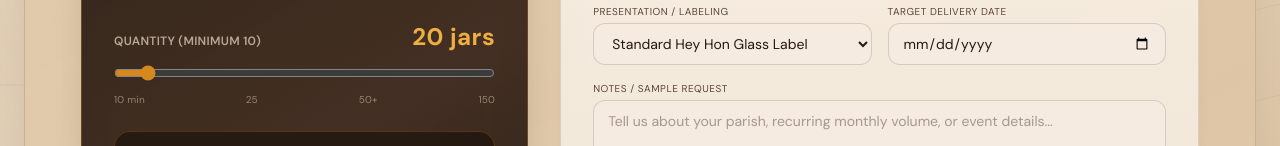
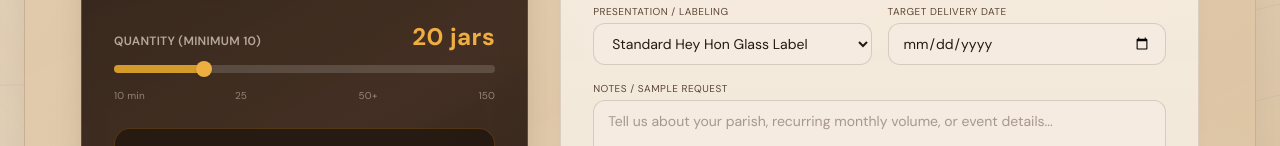
Before and after one commit to AntoinneS/HeyHon-Website, an Astro site: page /wholesale in a window 1280 px wide. Shown: the part 654-800 px from the top of the page. Built offline with nearby package versions, Linux system fonts and the light colour scheme; Astro itself is replaced by a stand-in of ours.

Commit message:
Fix wholesale slider alignment and categorized lead email alerts

```diff
--- a/src/components/WholesaleCalculator.tsx
+++ b/src/components/WholesaleCalculator.tsx
@@ -2,9 +2,25 @@ import { useMemo, useState, type FormEvent } from 'react';
 import { Building2, CheckCircle2, MessageCircle } from 'lucide-react';
 import { BRAND, formatJmd } from '@/data/brand';
 
+function sliderToQty(pos: number): number {
+  const clamped = Math.max(0, Math.min(300, pos));
+  if (clamped <= 100) return Math.round(10 + (clamped / 100) * 15);
+  if (clamped <= 200) return Math.round(25 + ((clamped - 100) / 100) * 25);
+  return Math.round(50 + ((clamped - 200) / 100) * 100);
+}
+
+function qtyToSlider(qty: number): number {
+  const clamped = Math.max(10, Math.min(150, qty));
+  if (clamped <= 25) return Math.round(((clamped - 10) / 15) * 100);
+  if (clamped <= 50) return Math.round(100 + ((clamped - 25) / 25) * 100);
+  return Math.round(200 + ((clamped - 50) / 100) * 100);
+}
+
 export default function WholesaleCalculator() {
   const [size, setSize] = useState<'266ml' | '500ml' | 'Mixed'>('266ml');
-  const [quantity, setQuantity] = useState<number>(20);
+  const [sliderPos, setSliderPos] = useState<number>(() => qtyToSlider(20));
+  const quantity = sliderToQty(sliderPos);
+  const sliderPct = (sliderPos / 300) * 100;
   const [category, setCategory] = useState('Café / Restaurant / Hotel');
   const [customLabel, setCustomLabel] = useState('Standard Hey Hon Glass Label');
   const [businessName, setBusinessName] = useState('');
@@ -118,18 +134,55 @@ export default function WholesaleCalculator() {
             </div>
             <input
               type="range"
-              min={10}
-              max={150}
-              step={5}
-              value={quantity}
-              onChange={(e) => setQuantity(Number(e.target.value))}
-              className="mt-3 w-full accent-gold cursor-pointer"
+              min={0}
+              max={300}
+              step={1}
+              value={sliderPos}
+              onChange={(e) => setSliderPos(Number(e.target.value))}
+              aria-label="Wholesale jar quantity"
+              aria-valuemin={10}
+              aria-valuemax={150}
+              aria-valuenow={estimate.qty}
+              style={{
+                background: `linear-gradient(to right, #d49b2a ${sliderPct}%, rgba(255, 255, 255, 0.15) ${sliderPct}%)`,
+              }}
+              className="mt-3 h-2 w-full appearance-none rounded-full accent-gold cursor-pointer [&::-webkit-slider-thumb]:h-4 [&::-webkit-slider-thumb]:w-4 [&::-webkit-slider-thumb]:appearance-none [&::-webkit-slider-thumb]:rounded-full [&::-webkit-slider-thumb]:bg-gold-bright [&::-webkit-slider-thumb]:shadow [&::-moz-range-thumb]:h-4 [&::-moz-range-thumb]:w-4 [&::-moz-range-thumb]:rounded-full [&::-moz-range-thumb]:border-0 [&::-moz-range-thumb]:bg-gold-bright"
             />
-            <div className="mt-1 flex justify-between font-mono text-[10px] text-ivory/50">
-              <span>10 min</span>
-              <span>25</span>
-              <span>50+</span>
-              <span>150</span>
+            <div className="relative mt-2 h-4 font-mono text-[10px] text-ivory/50">
+              <button
+                type="button"
+                onClick={() => setSliderPos(0)}
+                className="absolute left-0 hover:text-gold-bright transition"
+              >
+                10 min
+              </button>
+              <button
+                type="button"
+                onClick={() => setSliderPos(100)}
+                className={`absolute left-[33.333%] -translate-x-1/2 hover:text-gold-bright transition ${
+                  estimate.qty >= 25 ? 'text-gold-bright/90' : ''
+                }`}
+              >
+                25
+              </button>
+              <button
+                type="button"
+                onClick={() => setSliderPos(200)}
+                className={`absolute left-[66.667%] -translate-x-1/2 hover:text-gold-bright transition ${
+                  estimate.qty >= 50 ? 'text-gold-bright/90' : ''
+                }`}
+              >
+                50+
+              </button>
+              <button
+                type="button"
+                onClick={() => setSliderPos(300)}
+                className={`absolute right-0 hover:text-gold-bright transition ${
+                  estimate.qty >= 150 ? 'text-gold-bright/90' : ''
+                }`}
+              >
+                150
+              </button>
             </div>
           </div>
 
```
Also changed, not shown: 1 other file.
